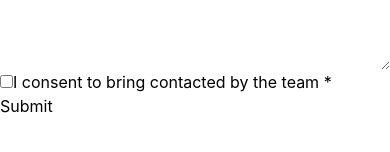
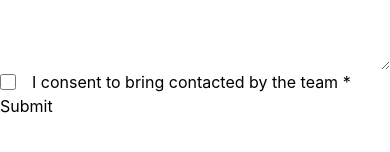
Before and after one commit to evija-berzina/frontendmentor-contact-form, a React (Vite) app: page / in a window 390 px wide. Shown: the part 470-622 px from the top of the page. Built offline with nearby package versions, Linux system fonts and the light colour scheme.

Commit message:
Add responsive layout and add error styles

```diff
--- a/src/components/ConsentCheckbox.jsx
+++ b/src/components/ConsentCheckbox.jsx
@@ -1,9 +1,10 @@
 export function ConsentCheckbox({handleCheckboxField, person, errorMsg}) {
 
   return (
-    <>
-      <label htmlFor="myCheckbox">
+    <div>
+      <label className="flex items-center gap-4" htmlFor="myCheckbox">
         <input
+          className="w-4 h-4"
           checked={person.checkbox}
           onChange={() => handleCheckboxField('checkbox')}
           type="checkbox"
@@ -13,7 +14,7 @@ export function ConsentCheckbox({handleCheckboxField, person, errorMsg}) {
         />
         I consent to bring contacted by the team *
       </label>
-      <p>{errorMsg.checkboxMsg}</p>
-    </>
+      <p className="error-message">{errorMsg.checkboxMsg}</p>
+    </div>
   )
 }
```
